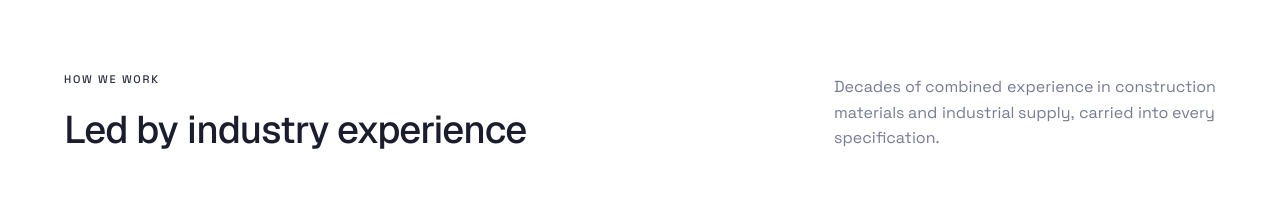
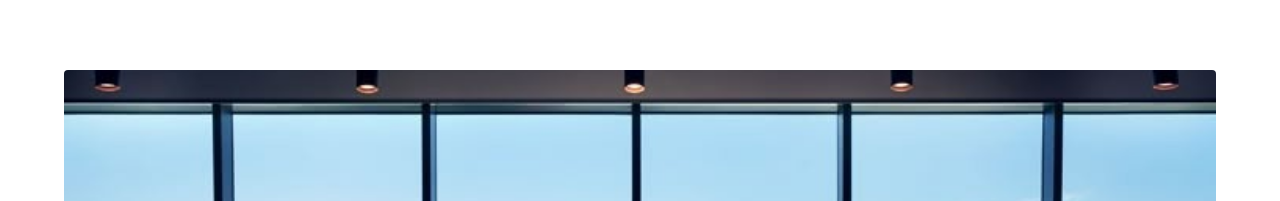
Before and after one commit to Rendersarc2026/Catenate, a Next.js app: page /about in a window 1280 px wide. Shown: the part 7113-7314 px from the top of the page. Built offline with nearby package versions, Linux system fonts and the light colour scheme.

Commit message:
feat: add team image to AboutTeam component and enhance layout with new Reveal sections

```diff
--- a/src/components/site/about/about-team.tsx
+++ b/src/components/site/about/about-team.tsx
@@ -1,3 +1,5 @@
+import Image from "next/image";
+
 import { Reveal } from "@/components/site/reveal";
 
 /** How the team shows up for a project — the three standing commitments. */
@@ -72,6 +74,16 @@ export function AboutTeam() {
       {/* Team body */}
       <section className="section bg-white text-ink">
         <div className="mx-auto max-w-[var(--content-max)]">
+          <Reveal className="relative mb-[clamp(48px,7vw,88px)] aspect-16/9 w-full overflow-hidden rounded-[4px] bg-ink/5">
+            <Image
+              src="/images/about/team-catenate.jpeg"
+              alt="The Catenate team"
+              fill
+              sizes="(max-width: 1520px) 100vw, 1520px"
+              className="object-cover"
+            />
+          </Reveal>
+
           <Reveal className="mb-[clamp(40px,5vw,64px)] flex flex-wrap items-end justify-between gap-6">
             <div>
               <span className="eyebrow text-blue">How we work</span>
@@ -115,6 +127,20 @@ export function AboutTeam() {
           </Reveal>
         </div>
       </section>
+
+      {/* Wide on-site footage */}
+      <video
+        src="/videos/about.webm"
+        width={2880}
+        height={1234}
+        autoPlay
+        muted
+        loop
+        playsInline
+        preload="metadata"
+        aria-hidden="true"
+        className="block aspect-[2880/1234] h-auto w-full"
+      />
     </>
   );
 }
```
